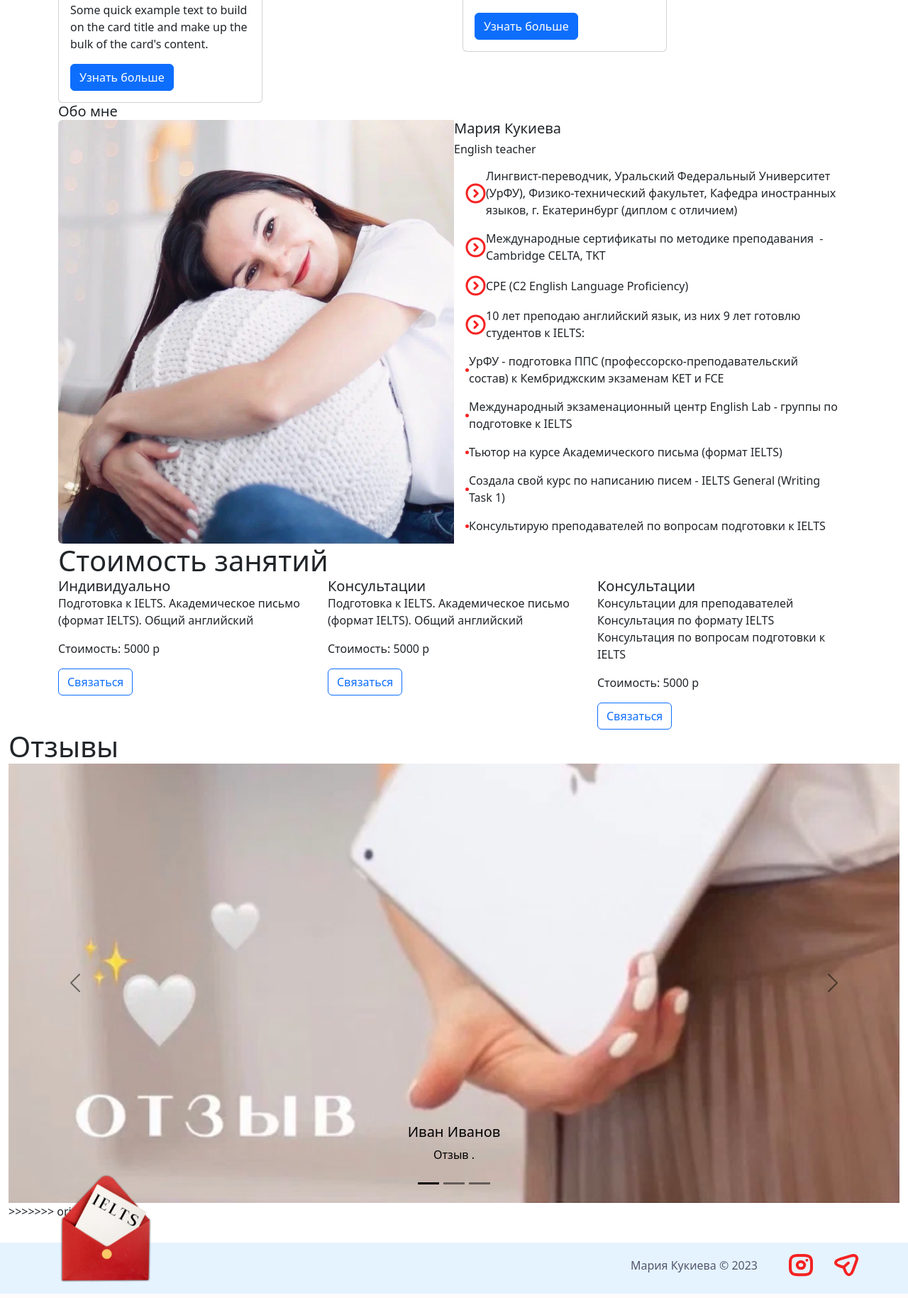
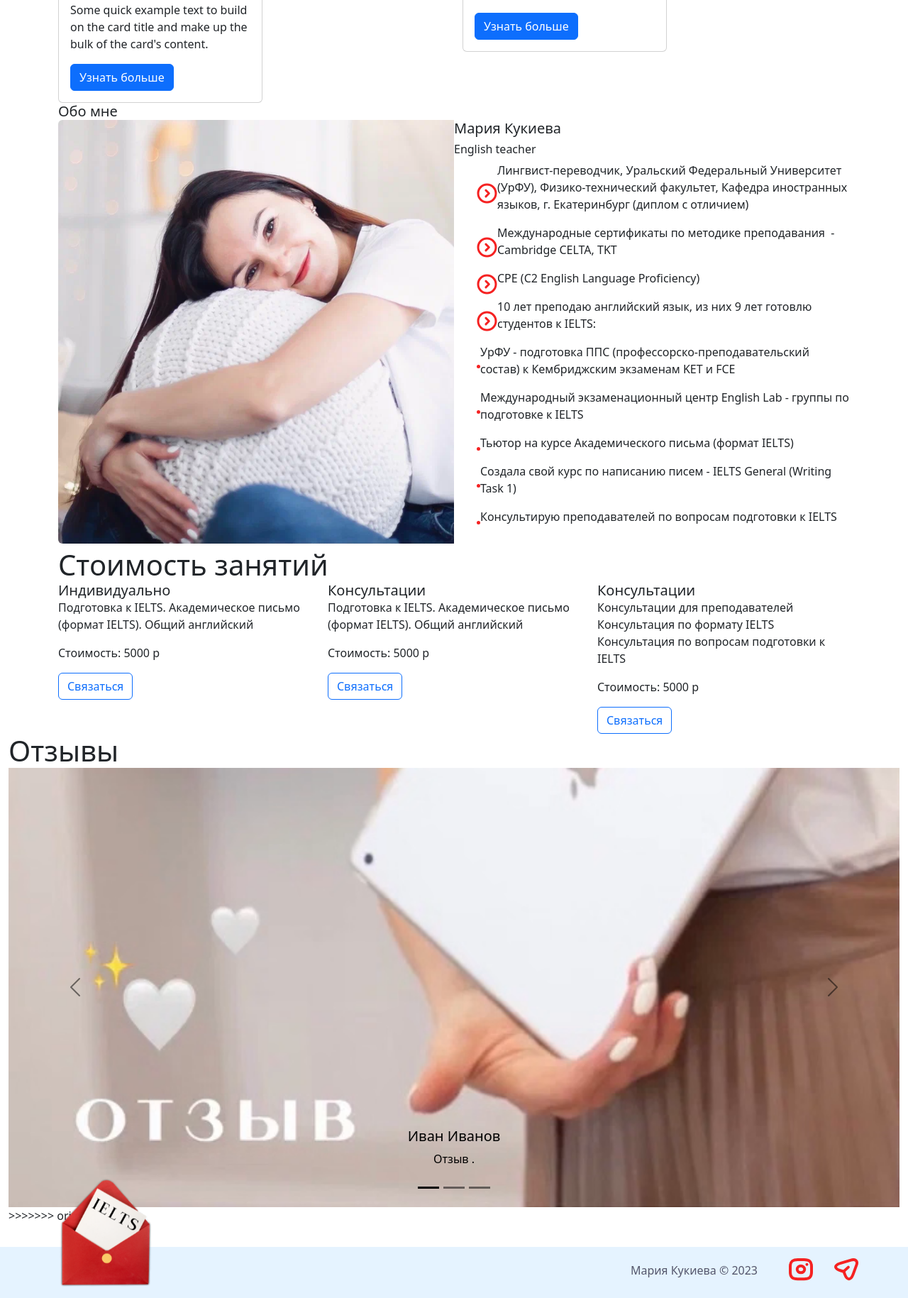
Before and after one commit to Dari-Dari/59_ielts_kukieva, a PHP site: page /index.html in a window 1280 px wide. Shown: the part 1776-3605 px from the top of the page at 71% size. Run offline with PHP 8.4, Linux system fonts and the light colour scheme.

Commit message:
полностью сделала html структуру блока 4

```diff
--- a/index.html
+++ b/index.html
@@ -151,61 +151,71 @@
 
     <section class="main__block-4 block-4">
       <div class="container">
+        <a name="aboutme-anchor"></a>
         <h5 class="card-title title-block-4">Обо мне</h5>
         <div class="card mb-lg-0 border-0" style="max-width: 1500px;">
           <div class="row g-0">
-            <div class="col-md-6">
-              <img src="assets/images/b4_aboutme_img.JPG" class="img-fluid rounded-start" alt="...">
+            <div class="col-md-6 block-4__image-block">
+              <img src="assets/images/b4_aboutme_img.JPG" class="img-fluid rounded-start block4__img"
+                alt="Мария Кукиева">
             </div>
-            <div class="col-md-6">
+            <div class="col-md-6 block-4__text-block">
               <div class="block-4__card-body">
                 <div class="card-body__title">
                   <h5 class="card-title__block-4">Мария Кукиева</h5>
                   <h6 class="card-subtitle__block-4">English teacher</h6>
                 </div>
-                <ul class="list-group list-group-flush">
+                <ul class="list-group__block4 list-group-flush">
                   <li class="list-group-item d-flex align-items-center border-0">
                     <img src="assets/icons/icon _arrow circle right_.svg" class="bi bi-arrow-right-circle"
                       alt="icon arrow circle right">
-                    Лингвист-переводчик, Уральский Федеральный Университет (УрФУ), Физико-технический факультет,
-                    Кафедра
-                    иностранных языков, г. Екатеринбург (диплом с отличием)
+                    <p class="list-group-item__elements" id="first_item">Лингвист-переводчик, Уральский Федеральный
+                      Университет (УрФУ), Физико-технический факультет,
+                      Кафедра
+                      иностранных языков, г. Екатеринбург (диплом с отличием)</p>
                   </li>
                   <li class="list-group-item d-flex align-items-center border-0">
                     <img src="assets/icons/icon _arrow circle right_.svg" class="bi bi-arrow-right-circle"
                       alt="icon arrow circle right">
-                    Международные сертификаты по методике преподавания  - Cambridge CELTA, TKT
+                    <p class="list-group-item__elements" id="second_item">Международные сертификаты по методике
+                      преподавания  - Cambridge CELTA, TKT</p>
                   </li>
                   <li class="list-group-item d-flex align-items-center border-0">
                     <img src="assets/icons/icon _arrow circle right_.svg" class="bi bi-arrow-right-circle"
                       alt="icon arrow circle right">
-                    CPE (C2 English Language Proficiency)
+                    <p class="list-group-item__elements" id="third_item">CPE (C2 English Language Proficiency)</p>
                   </li>
-                  <li class="list-group-item d-flex align-items-center border-0">
+                  <li class="list-group-item__second d-flex align-items-center border-0">
                     <img src="assets/icons/icon _arrow circle right_.svg" class="bi bi-arrow-right-circle"
                       alt="icon arrow circle right">
-                    10 лет преподаю английский язык, из них 9 лет готовлю студентов к IELTS:
+                    <p class="list-group-item__elements" id="fourth_item">10 лет преподаю английский язык, из них 9 лет
+                      готовлю студентов к IELTS:</p>
                   </li>
                   <ul class="list-group">
-                    <li class="list-group-item d-flex align-items-center border-0">
-                      <img src="assets/icons/dot.svg" alt="dot">
-                      УрФУ - подготовка ППС (профессорско-преподавательский состав) к Кембриджским экзаменам KET и FCE
+                    <li class="list-group-item__second d-flex align-items-center border-0">
+                      <img src="assets/icons/dot.svg" alt="dot" class="dot__icon">
+                      <p class="list-group-item__elements" id="fith_item">УрФУ - подготовка ППС
+                        (профессорско-преподавательский состав) к Кембриджским экзаменам KET и FCE</p>
                     </li>
-                    <li class="list-group-item d-flex align-items-center border-0">
-                      <img src="assets/icons/dot.svg" alt="dot">
-                      Международный экзаменационный центр English Lab - группы по подготовке к IELTS
+                    <li class="list-group-item__second d-flex align-items-center border-0">
+                      <img src="assets/icons/dot.svg" alt="dot" class="dot__icon">
+                      <p class="list-group-item__elements" id="sixth_item">Международный экзаменационный центр English
+                        Lab - группы по подготовке к IELTS</p>
                     </li>
-                    <li class="list-group-item d-flex align-items-center border-0">
-                      <img src="assets/icons/dot.svg" alt="dot">
-                      Тьютор на курсе Академического письма (формат IELTS)
+                    <li class="list-group-item__second d-flex align-items-center border-0">
+                      <img src="assets/icons/dot.svg" alt="dot" class="dot__icon">
+                      <p class="list-group-item__elements" id="seventh_item">Тьютор на курсе Академического письма
+                        (формат IELTS)</p>
                     </li>
-                    <li class="list-group-item d-flex align-items-center border-0">
-                      <img src="assets/icons/dot.svg" alt="dot">
-                      Создала свой курс по написанию писем - IELTS General (Writing Task 1)
+                    <li class="list-group-item__second d-flex align-items-center border-0">
+                      <img src="assets/icons/dot.svg" alt="dot" class="dot__icon">
+                      <p class="list-group-item__elements" id="eighth_item">Создала свой курс по написанию писем - IELTS
+                        General (Writing Task 1)</p>
                     </li>
-                    <li class="list-group-item d-flex align-items-center border-0">
-                      <img src="assets/icons/dot.svg" alt="dot">
-                      Консультирую преподавателей по вопросам подготовки к IELTS
+                    <li class="list-group-item__second d-flex align-items-center border-0">
+                      <img src="assets/icons/dot.svg" alt="dot" class="dot__icon">
+                      <p class="list-group-item__elements" id="ninth_item">Консультирую преподавателей по вопросам
+                        подготовки к IELTS</p>
                     </li>
                   </ul>
                 </ul>
```
Also changed, not shown: aboutme.php (+26 -25 lines).
